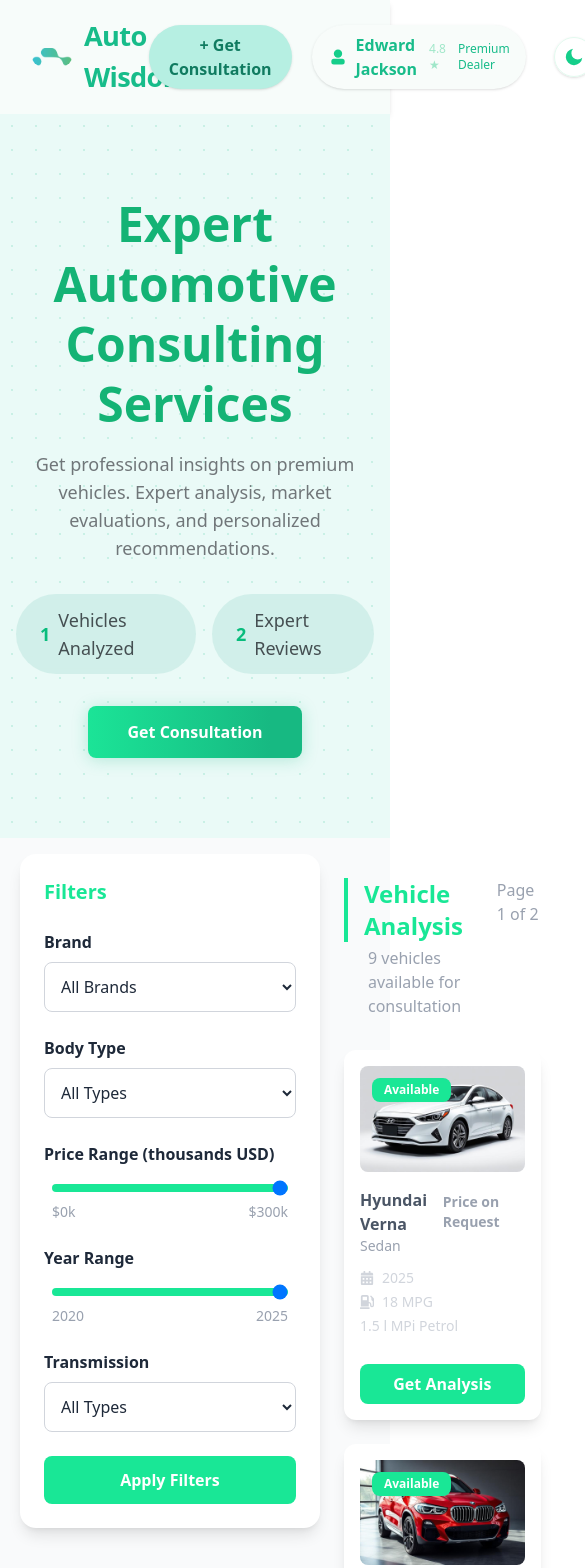
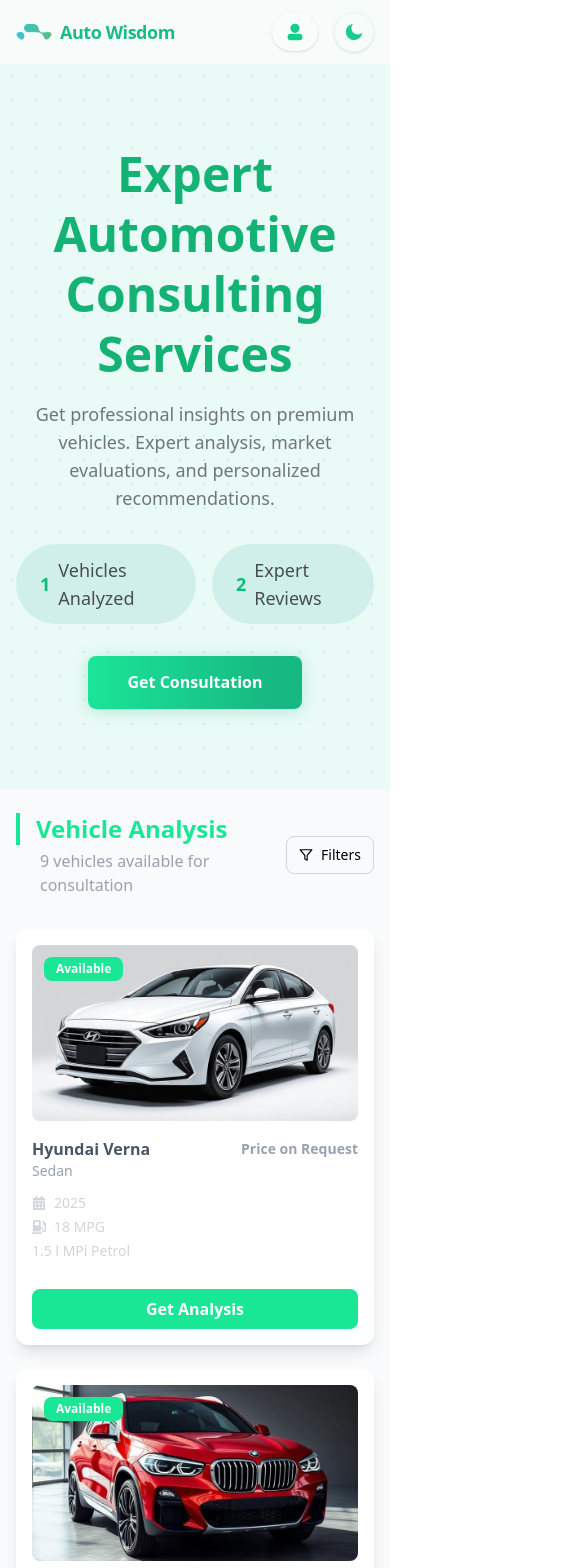
Before and after one commit to Nikita06211/car-consultancy, a Next.js app: page / in a window 390 px wide. Shown: the top 1568 px of the page, 585 px wide, since content can reach past the window. Built offline with nearby package versions, Linux system fonts and the light colour scheme.

Commit message:
refactor: Clean up code formatting and improve responsiveness

```diff
--- a/src/components/CarListingsWrapper.tsx
+++ b/src/components/CarListingsWrapper.tsx
@@ -1,12 +1,13 @@
 // components/CarListingsWrapper.tsx
 "use client";
-import React, { useState, useMemo, useEffect } from 'react';
-import { mockData } from '@/data/mockCars';
-import CarCard from '@/components/CarCard';
-import Pagination from '@/components/Pagination';
-import FiltersSidebar from '@/components/FiltersSidebar';
-import { Car } from '@/types/Car';
-import { useTheme } from '@/contexts/ThemeContext';
+import React, { useState, useMemo, useEffect } from "react";
+import { mockData } from "@/data/mockCars";
+import CarCard from "@/components/CarCard";
+import Pagination from "@/components/Pagination";
+import FiltersSidebar from "@/components/FiltersSidebar";
+import { Car } from "@/types/Car";
+import { useTheme } from "@/contexts/ThemeContext";
+import { FiFilter } from "react-icons/fi";
 
 const PAGE_SIZE = 6;
 
@@ -19,57 +20,71 @@ interface Filters {
 }
 
 const defaultFilters: Filters = {
-  brand: 'All Brands',
-  body_type: 'All Types',
+  brand: "All Brands",
+  body_type: "All Types",
   yearRange: [2020, 2025],
   priceRange: [0, 300],
-  transmission: 'All Types',
+  transmission: "All Types",
 };
 
 export default function CarListingsWrapper() {
   const [filters, setFilters] = useState(defaultFilters);
   const [page, setPage] = useState(1);
   const { theme } = useTheme();
+  const [showFilters, setShowFilters] = useState(false);
 
   // Filtering logic
   const filteredCars = useMemo(() => {
-    let result = [...mockData.data as Car[]];
+    let result = [...(mockData.data as Car[])];
 
-    if (filters.brand !== 'All Brands')
-      result = result.filter(car => car.brand === filters.brand);
+    if (filters.brand !== "All Brands")
+      result = result.filter((car) => car.brand === filters.brand);
 
-    if (filters.body_type !== 'All Types')
-      result = result.filter(car => car.body_type === filters.body_type);
+    if (filters.body_type !== "All Types")
+      result = result.filter((car) => car.body_type === filters.body_type);
 
-    result = result.filter(car =>
-      car.year >= filters.yearRange[0] && car.year <= filters.yearRange[1]
+    result = result.filter(
+      (car) => car.year >= filters.yearRange[0] && car.year <= filters.yearRange[1]
     );
 
-    result = result.filter(car =>
+    result = result.filter(
+      (car) =>
         car.price >= filters.priceRange[0] && car.price <= filters.priceRange[1]
     );
 
-    if (filters.transmission !== 'All Types')
-      result = result.filter(car =>
-        car.carSpecifications.transmission_type === filters.transmission
+    if (filters.transmission !== "All Types")
+      result = result.filter(
+        (car) => car.carSpecifications.transmission_type === filters.transmission
       );
 
     return result;
   }, [filters]);
 
   const totalPages = Math.ceil(filteredCars.length / PAGE_SIZE);
-  const currentCars = filteredCars.slice((page - 1) * PAGE_SIZE, page * PAGE_SIZE);
+  const currentCars = filteredCars.slice(
+    (page - 1) * PAGE_SIZE,
+    page * PAGE_SIZE
+  );
 
-  useEffect(() => { setPage(1); }, [filters]);
+  useEffect(() => {
+    setPage(1);
+  }, [filters]);
 
-  const brands = Array.from(new Set(mockData.data.map(car => car.brand)));
-  const bodyTypes = Array.from(new Set(mockData.data.map(car => car.body_type)));
+  const brands = Array.from(new Set(mockData.data.map((car) => car.brand)));
+  const bodyTypes = Array.from(new Set(mockData.data.map((car) => car.body_type)));
   const transmissions = Array.from(
-    new Set(mockData.data.map(car => car.carSpecifications.transmission_type))
+    new Set(mockData.data.map((car) => car.carSpecifications.transmission_type))
   );
 
   return (
-    <div className={`flex min-h-screen transition-colors duration-300 ${theme === 'dark' ? 'bg-[#141a24]' : 'bg-gray-50'}`}>
+    <div
+      className={`min-h-screen transition-colors duration-300 ${
+        theme === "dark" ? "bg-[#141a24]" : "bg-gray-50"
+      }`}
+    >
+      <div className="flex flex-col lg:flex-row">
+        {/* Sidebar (hidden on mobile) */}
+        <aside className="hidden lg:block w-72 shrink-0">
           <FiltersSidebar
             filters={filters}
             setFilters={setFilters}
@@ -81,8 +96,12 @@ export default function CarListingsWrapper() {
             minPrice={0}
             maxPrice={300}
           />
-      <section className="flex-1 px-4 max-w-7xl mx-auto">
-        <div className="flex justify-between items-start mt-10 mb-6">
+        </aside>
+
+        {/* Main content */}
+        <section className="flex-1 px-4 w-full lg:max-w-7xl lg:mx-auto">
+          {/* Top bar with Filters toggle on mobile */}
+          <div className="flex justify-between items-center mt-6 mb-6">
             <div>
               <h2 className="text-2xl font-bold text-[#19e796] border-l-4 border-[#19e796] pl-4">
                 Vehicle Analysis
@@ -91,17 +110,64 @@ export default function CarListingsWrapper() {
                 {filteredCars.length} vehicles available for consultation
               </p>
             </div>
+
             <div className="flex items-center gap-4">
-            <span className="text-gray-400 text-md">Page {page} of {totalPages}</span>
+              <span className="hidden sm:block text-gray-400 text-md">
+                Page {page} of {totalPages}
+              </span>
+              <button
+                className="lg:hidden flex items-center gap-2 px-3 py-2 rounded-lg border border-gray-300 dark:border-gray-600 text-sm"
+                onClick={() => setShowFilters(true)}
+              >
+                <FiFilter /> Filters
+              </button>
             </div>
           </div>
+
+          {/* Car Grid */}
           <div className="grid grid-cols-1 sm:grid-cols-2 lg:grid-cols-3 gap-6 mt-8">
             {currentCars.map((car, index) => (
               <CarCard key={car.car_id} car={car} imageIndex={index} />
             ))}
           </div>
+
           <Pagination page={page} totalPages={totalPages} setPage={setPage} />
         </section>
       </div>
+
+      {/* Mobile Drawer Filters */}
+      {showFilters && (
+        <div className="fixed inset-0 z-50 flex">
+          <div
+            className="fixed inset-0 bg-black/50"
+            onClick={() => setShowFilters(false)}
+          ></div>
+          <div
+            className={`w-full sm:w-80 bg-white dark:bg-[#1e293b] h-full overflow-y-auto p-4 shadow-xl`}
+          >
+            <div className="flex justify-between items-center mb-4">
+              <h3 className="text-lg font-bold text-[#19e796]">Filters</h3>
+              <button
+                onClick={() => setShowFilters(false)}
+                className="text-gray-500 hover:text-gray-700 dark:hover:text-gray-300"
+              >
+                ✕
+              </button>
+            </div>
+            <FiltersSidebar
+              filters={filters}
+              setFilters={setFilters}
+              brands={brands}
+              bodyTypes={bodyTypes}
+              transmissions={transmissions}
+              minYear={2020}
+              maxYear={2025}
+              minPrice={0}
+              maxPrice={300}
+            />
+          </div>
+        </div>
+      )}
+    </div>
   );
 }
--- a/src/components/FiltersSidebar.tsx
+++ b/src/components/FiltersSidebar.tsx
@@ -1,4 +1,3 @@
-// components/FiltersSidebar.tsx
 "use client";
 
 import React from 'react';
--- a/src/components/Navbar.tsx
+++ b/src/components/Navbar.tsx
@@ -1,28 +1,28 @@
 "use client";
-import React from 'react';
-import { useTheme } from '../contexts/ThemeContext';
+import React from "react";
+import { useTheme } from "../contexts/ThemeContext";
 import Image from "next/image";
-import { usePathname, useRouter } from 'next/navigation';
+import { usePathname, useRouter } from "next/navigation";
 
 const Navbar = () => {
   const router = useRouter();
   const pathname = usePathname();
-  const showBack = pathname && pathname.startsWith('/car/');
+  const showBack = pathname && pathname.startsWith("/car/");
   const { theme, toggleTheme } = useTheme();
 
-  // Sun and moon icons (svg inline, accessible)
+  // Sun and moon icons
   const SunIcon = (
     <svg width="22" height="22" viewBox="0 0 24 24" fill="none">
-      <circle cx="12" cy="12" r="5" fill="#15ce8a"/>
+      <circle cx="12" cy="12" r="5" fill="#15ce8a" />
       <g stroke="#15ce8a" strokeWidth="2">
-        <line x1="12" y1="3" x2="12" y2="5"/>
-        <line x1="12" y1="19" x2="12" y2="21"/>
-        <line x1="3" y1="12" x2="5" y2="12"/>
-        <line x1="19" y1="12" x2="21" y2="12"/>
-        <line x1="5.63604" y1="5.63604" x2="7.05025" y2="7.05025"/>
-        <line x1="16.9497" y1="16.9497" x2="18.3639" y2="18.3639"/>
-        <line x1="5.63604" y1="18.3639" x2="7.05025" y2="16.9497"/>
-        <line x1="16.9497" y1="7.05025" x2="18.3639" y2="5.63604"/>
+        <line x1="12" y1="3" x2="12" y2="5" />
+        <line x1="12" y1="19" x2="12" y2="21" />
+        <line x1="3" y1="12" x2="5" y2="12" />
+        <line x1="19" y1="12" x2="21" y2="12" />
+        <line x1="5.63604" y1="5.63604" x2="7.05025" y2="7.05025" />
+        <line x1="16.9497" y1="16.9497" x2="18.3639" y2="18.3639" />
+        <line x1="5.63604" y1="18.3639" x2="7.05025" y2="16.9497" />
+        <line x1="16.9497" y1="7.05025" x2="18.3639" y2="5.63604" />
       </g>
     </svg>
   );
@@ -37,32 +37,34 @@ const Navbar = () => {
   );
 
   return (
-    <nav className={`flex items-center justify-between px-8 py-4 shadow-md
+    <nav
+      className={`flex items-center justify-between px-4 md:px-8 py-3 md:py-4 shadow-md
       transition-colors duration-300
-      ${theme === 'dark' ? 'bg-[#10191e] text-white' : 'bg-[#f7fcfa] text-[#18bc8a]'}
-    `}>
+      ${theme === "dark" ? "bg-[#10191e] text-white" : "bg-[#f7fcfa] text-[#18bc8a]"}
+    `}
+    >
       {/* Back button if on details page */}
       {showBack && (
         <button
           onClick={() => router.back()}
-          className="mr-4 p-2 rounded hover:bg-gray-700 flex items-center"
+          className="mr-2 md:mr-4 p-2 rounded hover:bg-gray-700 flex items-center"
         >
-          <span className="text-xl mr-2">&larr;</span>
-          Back
+          <span className="text-lg md:text-xl mr-1 md:mr-2">&larr;</span>
+          <span className="hidden sm:inline">Back</span>
         </button>
       )}
 
       {/* Logo */}
-      <div className="flex items-center gap-3">
+      <div className="flex items-center gap-2 md:gap-3">
         <Image
           src="/images/logo.png"
           alt="Auto Wisdom Logo"
-          width={40}
-          height={40}
+          width={36}
+          height={36}
           className="rounded-full"
         />
         <span
-          className="font-extrabold text-[1.7rem] tracking-tight"
+          className="font-extrabold text-lg md:text-[1.7rem] tracking-tight"
           style={{
             color: theme === "dark" ? "#15ce8a" : "#18bc8a",
           }}
@@ -71,55 +73,64 @@ const Navbar = () => {
         </span>
       </div>
 
-      {/* Search input mockup */}
+      {/* Search input - hidden on small screens */}
       <div className="hidden md:block flex-1 mx-8">
         <input
           type="text"
           className={`w-full px-5 py-2 rounded-full border-none focus:outline-none shadow
-            ${theme === 'dark' ? 'bg-[#122127] text-white' : 'bg-[#f5faf9] text-[#107b60]'}
+            ${theme === "dark" ? "bg-[#122127] text-white" : "bg-[#f5faf9] text-[#107b60]"}
           `}
           placeholder="Search cars, brands, models..."
         />
       </div>
 
       {/* Actions */}
-      <div className="flex items-center gap-5">
+      <div className="flex items-center gap-3 md:gap-5">
+        {/* Get Consultation button */}
         <button
-          className={`px-5 py-2 rounded-full font-semibold shadow
-            ${theme === 'dark'
-              ? 'bg-[#15ce8a] text-[#0d161c] hover:bg-[#1be497]'
-              : 'bg-[#b6efe2] text-[#107b60] hover:bg-[#15ce8a]'}
+          className={`hidden sm:block px-4 md:px-5 py-2 rounded-full font-semibold shadow
+            ${
+              theme === "dark"
+                ? "bg-[#15ce8a] text-[#0d161c] hover:bg-[#1be497]"
+                : "bg-[#b6efe2] text-[#107b60] hover:bg-[#15ce8a]"
+            }
             transition`}
         >
           + Get Consultation
         </button>
+
+        {/* Dealer info - avatar always visible, text hidden on small screens */}
         <div
-          className={`flex items-center gap-2 px-4 py-2 rounded-full shadow
-            ${theme === 'dark'
-              ? 'bg-[#122127] text-white'
-              : 'bg-[#f8fcfa] text-[#18bc8a]'}
+          className={`flex items-center gap-2 px-3 md:px-4 py-2 rounded-full shadow
+            ${theme === "dark" ? "bg-[#122127] text-white" : "bg-[#f8fcfa] text-[#18bc8a]"}
           `}
         >
           <span>
-            <svg width="20" height="20" fill="#15ce8a" viewBox="0 0 24 24">
-              <circle cx="12" cy="8" r="5"/>
-              <rect x="4" y="14" width="16" height="7" rx="3"/>
+            <svg width="22" height="22" fill="#15ce8a" viewBox="0 0 24 24">
+              <circle cx="12" cy="8" r="5" />
+              <rect x="4" y="14" width="16" height="7" rx="3" />
             </svg>
           </span>
-          <span className="font-bold">Edward Jackson</span>
-          <span className="text-xs text-[#a0e7c9] ml-1">4.8 <span>★</span></span>
-          <span className="ml-1 text-xs">Premium Dealer</span>
+          {/* Hide text on small screens */}
+          <span className="hidden md:flex flex-col leading-tight">
+            <span className="font-bold">Edward Jackson</span>
+            <span className="text-xs text-[#a0e7c9]">
+              4.8 ★ Premium Dealer
+            </span>
+          </span>
         </div>
+
+        {/* Theme toggle */}
         <button
           onClick={toggleTheme}
           aria-label="Toggle theme"
-          className={`ml-2 rounded-full border border-[#e3faef] p-2 bg-transparent
+          className={`ml-1 md:ml-2 rounded-full border border-[#e3faef] p-2 bg-transparent
             flex items-center justify-center shadow
             transition-all duration-200
-            ${theme === 'dark' ? 'hover:bg-[#17252c]' : 'hover:bg-[#e8faf4]'}
+            ${theme === "dark" ? "hover:bg-[#17252c]" : "hover:bg-[#e8faf4]"}
           `}
         >
-          {theme === 'dark' ? SunIcon : MoonIcon}
+          {theme === "dark" ? SunIcon : MoonIcon}
         </button>
       </div>
     </nav>
```
Lines whose indentation alone changed are shown as unchanged.
